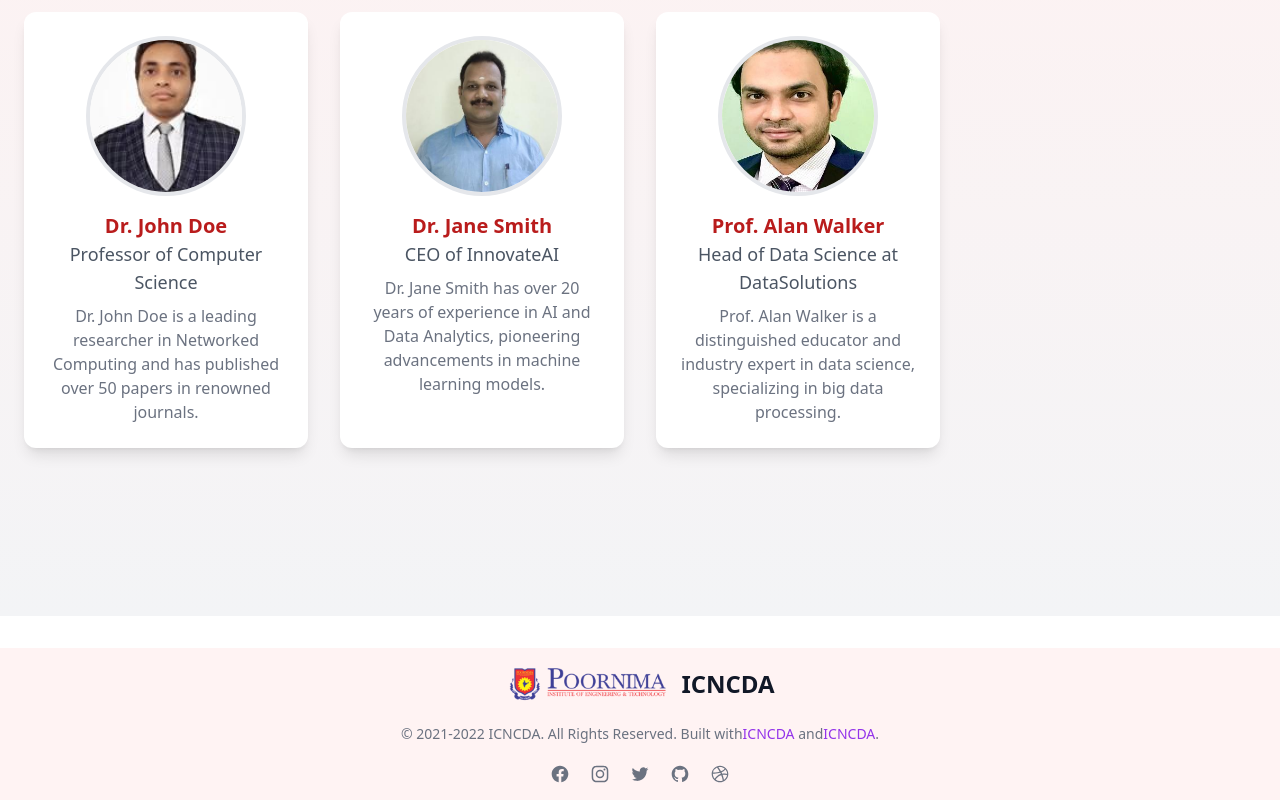
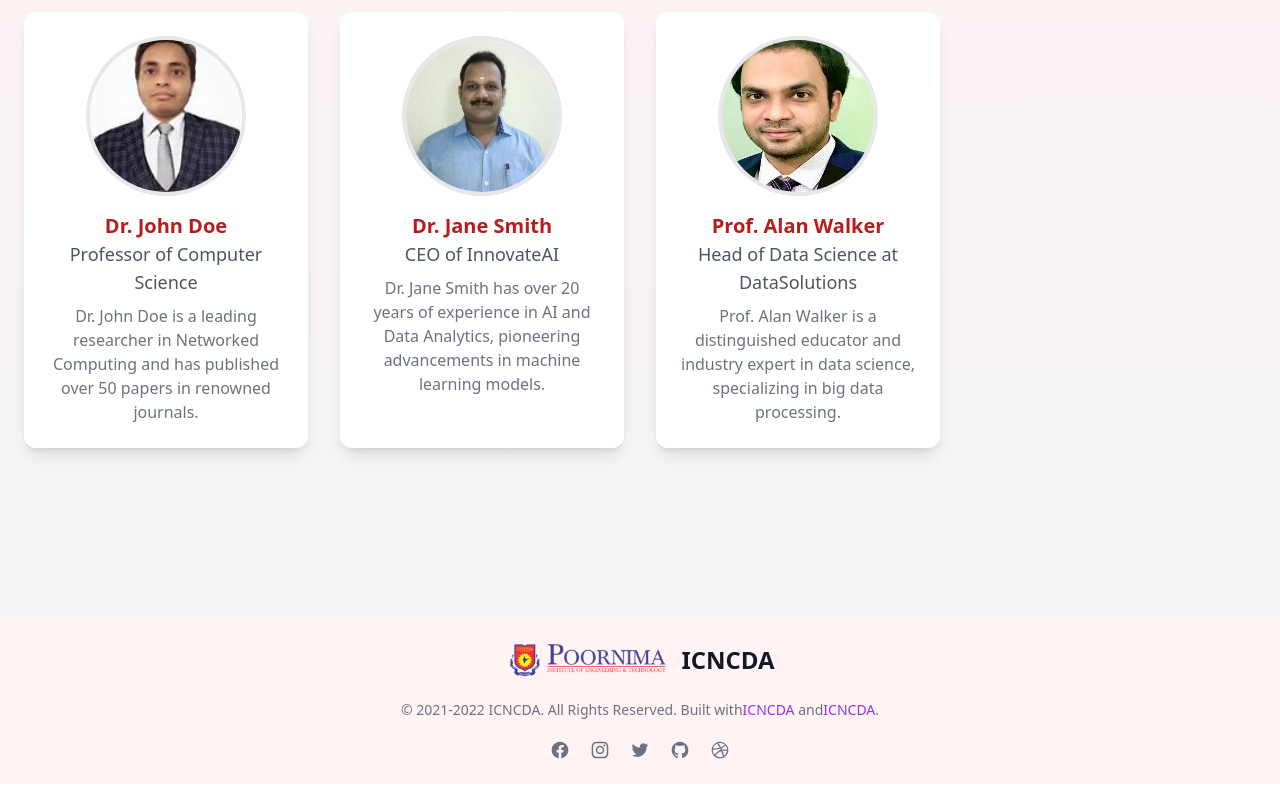
Before and after one commit to Diyamehta60/Department_conference, a React (Vite) app: page /speakers in a window 1280 px wide. Shown: the part 240-1040 px from the top of the page. Built offline with nearby package versions, Linux system fonts and the light colour scheme.

Commit message:
footer updated

```diff
--- a/src/App.jsx
+++ b/src/App.jsx
@@ -28,10 +28,7 @@ function App() {
       </Routes>
       {/* </div> */}
 
-      <div className=' mt-8 '>
-
-        <Footer />
-      </div>
+      <Footer />
     </BrowserRouter>
   );
 }
--- a/src/components/Footer.jsx
+++ b/src/components/Footer.jsx
@@ -2,7 +2,7 @@ import React from 'react'
 
 function Footer() {
   return (
-    <div className="text-center bg-red-100/40 py-4">
+    <div className="text-center bg-red-100/40 py-6">
       <a
         href="#"
         className="flex items-center justify-center mb-5 text-2xl font-semibold text-gray-900"
```
